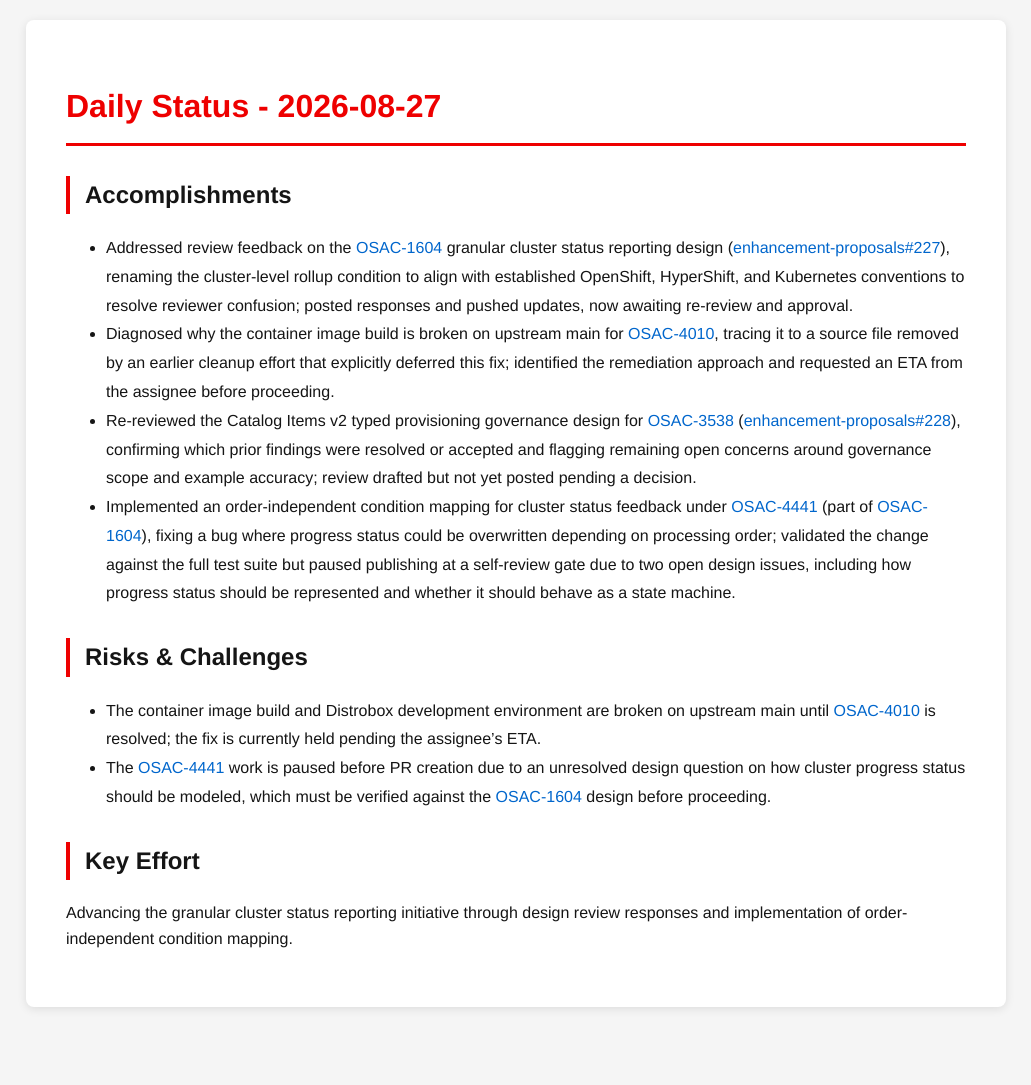
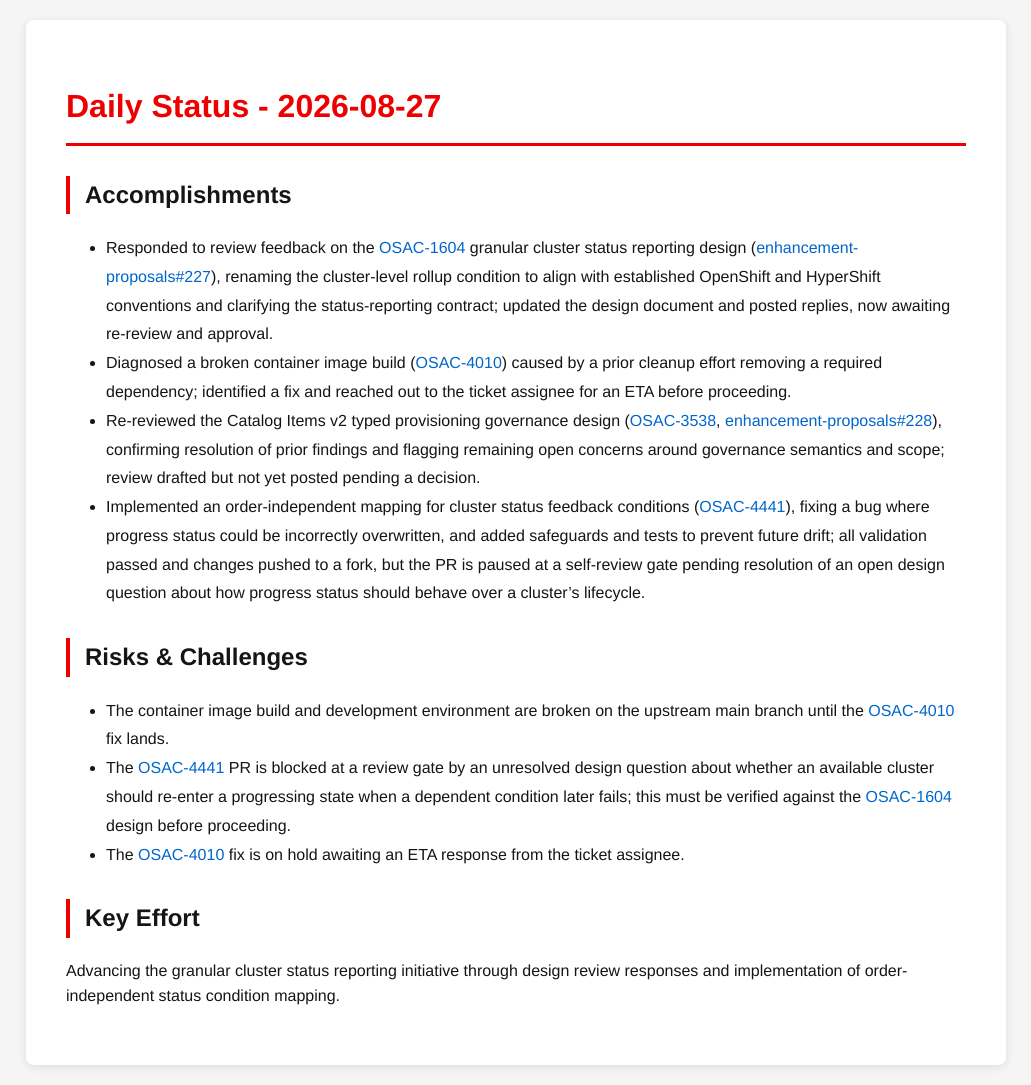
Before and after one commit to tzvatot/daily-status, a Jekyll site: the page built from 2026-08-27.md, in a window 1280 px wide. Shown: the whole page, without its empty margins (124-1155 px from the left). Built offline with Jekyll 4.4.1, drawn with Linux system fonts in a browser that asks for light colours; before the commit the page ends 1027 px from its top, so only the background shows below that.

Commit message:
Daily status update - 2026-08-27

```diff
--- a/2026-08-27.md
+++ b/2026-08-27.md
@@ -7,14 +7,15 @@
 # Daily Status - 2026-08-27
 
 ## Accomplishments
-- Addressed review feedback on the [OSAC-1604](https://redhat.atlassian.net/browse/OSAC-1604) granular cluster status reporting design ([enhancement-proposals#227](https://github.com/osac-project/enhancement-proposals/pull/227)), renaming the cluster-level rollup condition to align with established OpenShift, HyperShift, and Kubernetes conventions to resolve reviewer confusion; posted responses and pushed updates, now awaiting re-review and approval.
-- Diagnosed why the container image build is broken on upstream main for [OSAC-4010](https://redhat.atlassian.net/browse/OSAC-4010), tracing it to a source file removed by an earlier cleanup effort that explicitly deferred this fix; identified the remediation approach and requested an ETA from the assignee before proceeding.
-- Re-reviewed the Catalog Items v2 typed provisioning governance design for [OSAC-3538](https://redhat.atlassian.net/browse/OSAC-3538) ([enhancement-proposals#228](https://github.com/osac-project/enhancement-proposals/pull/228)), confirming which prior findings were resolved or accepted and flagging remaining open concerns around governance scope and example accuracy; review drafted but not yet posted pending a decision.
-- Implemented an order-independent condition mapping for cluster status feedback under [OSAC-4441](https://redhat.atlassian.net/browse/OSAC-4441) (part of [OSAC-1604](https://redhat.atlassian.net/browse/OSAC-1604)), fixing a bug where progress status could be overwritten depending on processing order; validated the change against the full test suite but paused publishing at a self-review gate due to two open design issues, including how progress status should be represented and whether it should behave as a state machine.
+- Responded to review feedback on the [OSAC-1604](https://redhat.atlassian.net/browse/OSAC-1604) granular cluster status reporting design ([enhancement-proposals#227](https://github.com/osac-project/enhancement-proposals/pull/227)), renaming the cluster-level rollup condition to align with established OpenShift and HyperShift conventions and clarifying the status-reporting contract; updated the design document and posted replies, now awaiting re-review and approval.
+- Diagnosed a broken container image build ([OSAC-4010](https://redhat.atlassian.net/browse/OSAC-4010)) caused by a prior cleanup effort removing a required dependency; identified a fix and reached out to the ticket assignee for an ETA before proceeding.
+- Re-reviewed the Catalog Items v2 typed provisioning governance design ([OSAC-3538](https://redhat.atlassian.net/browse/OSAC-3538), [enhancement-proposals#228](https://github.com/osac-project/enhancement-proposals/pull/228)), confirming resolution of prior findings and flagging remaining open concerns around governance semantics and scope; review drafted but not yet posted pending a decision.
+- Implemented an order-independent mapping for cluster status feedback conditions ([OSAC-4441](https://redhat.atlassian.net/browse/OSAC-4441)), fixing a bug where progress status could be incorrectly overwritten, and added safeguards and tests to prevent future drift; all validation passed and changes pushed to a fork, but the PR is paused at a self-review gate pending resolution of an open design question about how progress status should behave over a cluster's lifecycle.
 
 ## Risks & Challenges
-- The container image build and Distrobox development environment are broken on upstream main until [OSAC-4010](https://redhat.atlassian.net/browse/OSAC-4010) is resolved; the fix is currently held pending the assignee's ETA.
-- The [OSAC-4441](https://redhat.atlassian.net/browse/OSAC-4441) work is paused before PR creation due to an unresolved design question on how cluster progress status should be modeled, which must be verified against the [OSAC-1604](https://redhat.atlassian.net/browse/OSAC-1604) design before proceeding.
+- The container image build and development environment are broken on the upstream main branch until the [OSAC-4010](https://redhat.atlassian.net/browse/OSAC-4010) fix lands.
+- The [OSAC-4441](https://redhat.atlassian.net/browse/OSAC-4441) PR is blocked at a review gate by an unresolved design question about whether an available cluster should re-enter a progressing state when a dependent condition later fails; this must be verified against the [OSAC-1604](https://redhat.atlassian.net/browse/OSAC-1604) design before proceeding.
+- The [OSAC-4010](https://redhat.atlassian.net/browse/OSAC-4010) fix is on hold awaiting an ETA response from the ticket assignee.
 
 ## Key Effort
-Advancing the granular cluster status reporting initiative through design review responses and implementation of order-independent condition mapping.
+Advancing the granular cluster status reporting initiative through design review responses and implementation of order-independent status condition mapping.
```
